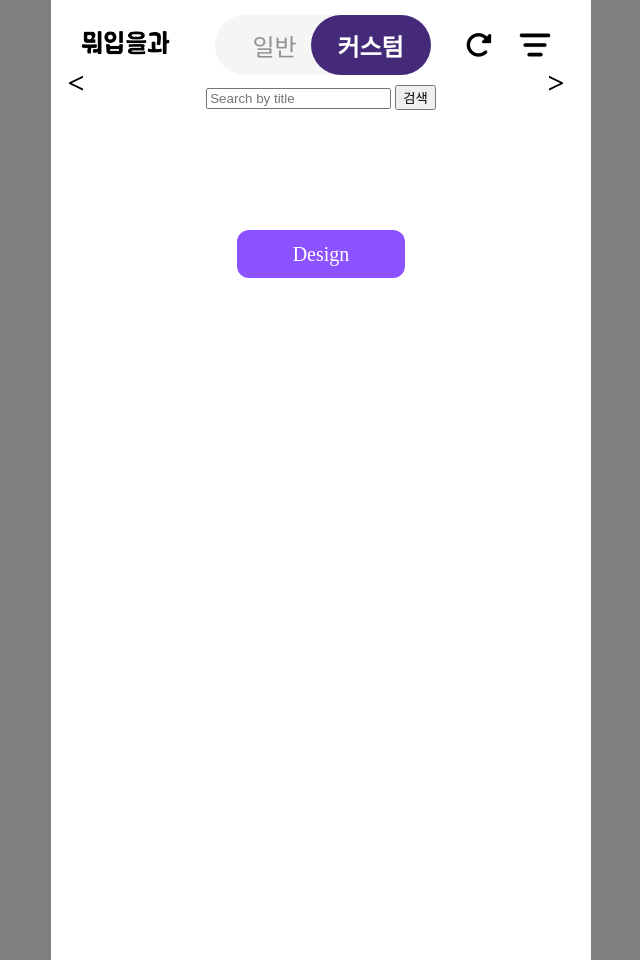
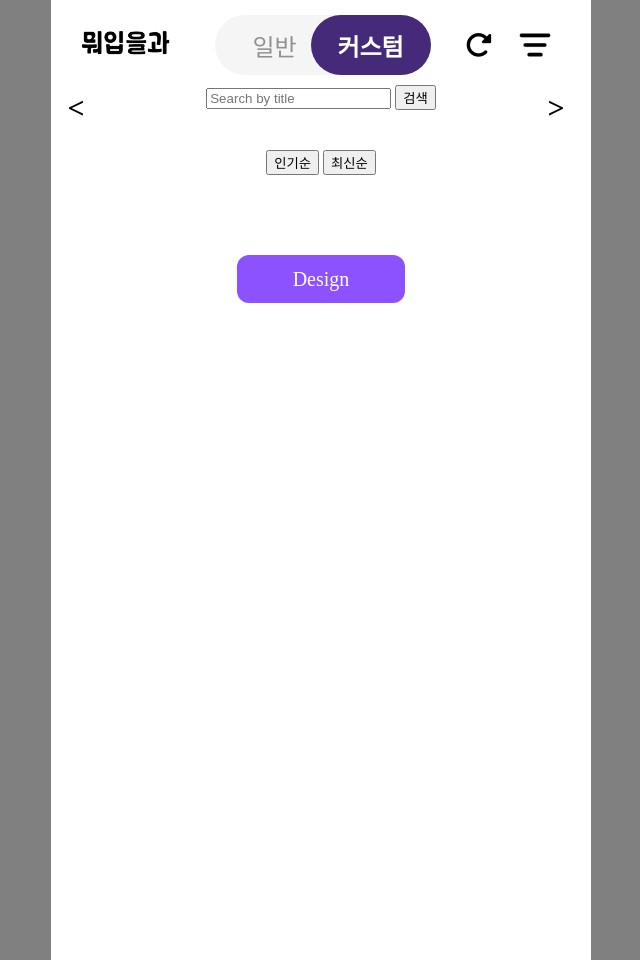
Before and after one commit to sem201/2024-simba-2-21, a Django app: page /custom/ in a window 1280 px wide. Shown: the whole page, without its empty margins (319-959 px from the left). Run offline with Django 5.2, Linux system fonts and the light colour scheme; data that the repository does not hold is empty; some libraries are stand-ins or nearby versions; some web fonts are replaced.

Commit message:
인기순 최신순 기능 추가

```diff
--- a/simbathonproject/main/templates/main/custompage.html
+++ b/simbathonproject/main/templates/main/custompage.html
@@ -36,6 +36,10 @@
             </div>
         </div>
         <div id="main_container">
+            <div id="sort_buttons">
+                <a href="?sort=likes"><button id="sort_likes_btn">인기순</button></a>
+                <a href="?sort=newest"><button id="sort_newest_btn">최신순</button></a>
+            </div>
                 <div class="slider__wrap">
                     <div class="slider__btn">
                         <a href="#" class="prev" title="이전">&lt;</a>
--- a/simbathonproject/main/views.py
+++ b/simbathonproject/main/views.py
@@ -56,46 +56,39 @@ def mainpage(request):
     return render(request, 'main/mainpage.html', context)
 
 def custompage(request):
-    customs = Custom.objects.all().order_by('-like_count')
+    sort_option = request.GET.get('sort', 'likes')
+    print(f"정렬 옵션: {sort_option}")  # 디버깅을 위한 출력
+
+    # 최신순 정렬 조건 확인
+    if sort_option == 'newest':
+        customs = Custom.objects.all().order_by('-id')
+        print("최신순으로 정렬")  # 디버깅을 위한 출력
+    else:
+        customs = Custom.objects.all().order_by('-like_count')
+        print("좋아요 순으로 정렬")  # 디버깅을 위한 출력
 
     query = request.GET.get('search')
     if query:
-        customs = Custom.objects.filter(
+        customs = customs.filter(
             Q(title__icontains=query) | Q(major__icontains=query) | Q(college__icontains=query) | Q(color__icontains=query)
         )
-    else:
-        customs = Custom.objects.all().order_by('-like_count')
 
     liked_customs = request.session.get('liked_customs', [])
-    # total_customs = request.session.pop('total_customs', customs.count())  # 세션에서 total_customs 값을 가져오고, 없으면 기본값으로 전체 개수
 
-    # 'selectedDepartments' 쿼리 매개변수를 GET 요청에서 가져옵니다.
     selected_departments = request.GET.get('selectedDepartments', '[]')
-    # JSON 문자열을 리스트로 변환합니다.
     data_list = json.loads(selected_departments)
-
-    # 각 객체의 'label' 값 추출하여 리스트로 만들기
     filter_apply_dep = [item['label'] for item in data_list]
 
+    if filter_apply_dep:
+        customs = customs.filter(major__in=filter_apply_dep)
 
-    if filter_apply_dep:
-        # 디버깅 출력을 추가합니다.
-        print("filter_apply_dep:", filter_apply_dep)
-        customs = customs.filter(major__in=filter_apply_dep)
-        print("Filtered customs count after applying filter:", customs.count())
-
-    # 디버깅 출력을 추가합니다.
-    for custom in customs:
-        print(f"Custom ID: {custom.id}, Major: {custom.major}")
-
-
-    # mainpage.html 템플릿을 렌더링할 때 필요한 데이터를 전달합니다.
     context = {
         'customs': customs,
         'liked_customs': liked_customs,
         'filter_apply_dep': filter_apply_dep,
     }
     return render(request, 'main/custompage.html', context)
+
 
 
 def selectpage(request):
--- a/simbathonproject/simbathonproject/static/css/main/main_page.css
+++ b/simbathonproject/simbathonproject/static/css/main/main_page.css
@@ -344,6 +344,7 @@ p{
     font-size: 18px;
     color: gray;
     margin-top: 20px;
+    font-weight: bold;
 }
 button{
     cursor: pointer;
```
Also changed, not shown: simbathonproject/media/custom/capture_10.png (added), simbathonproject/media/custom/capture_8_1Txrk3E.png (added).
